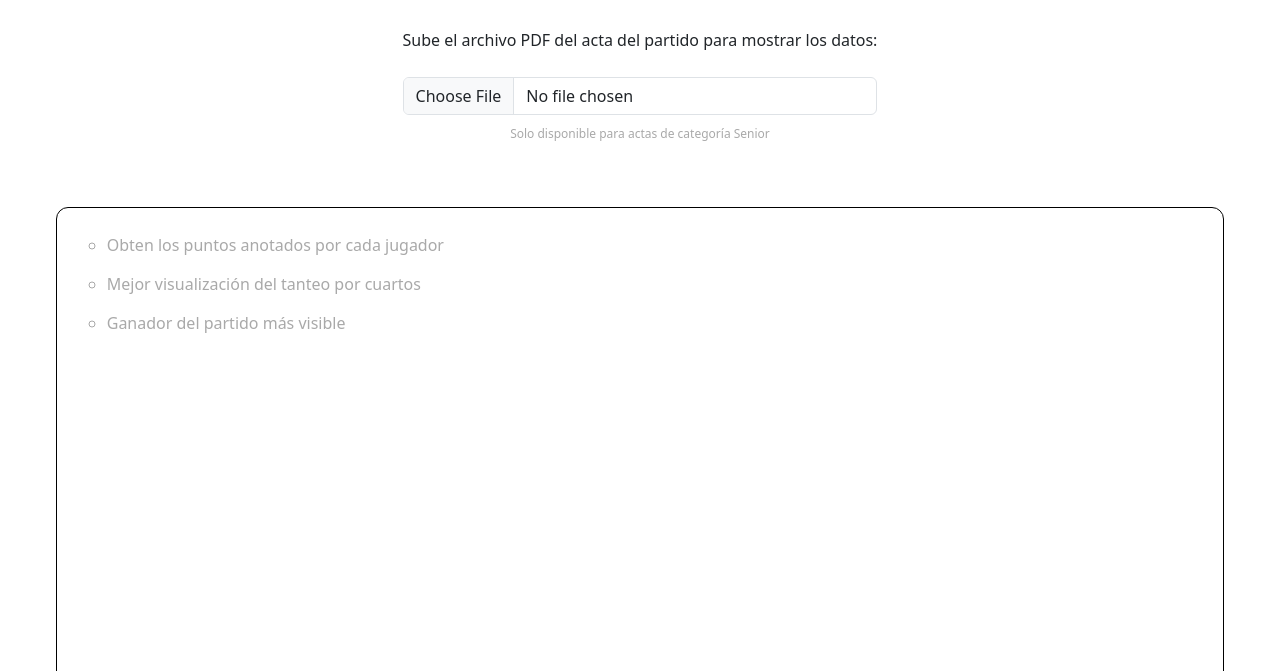
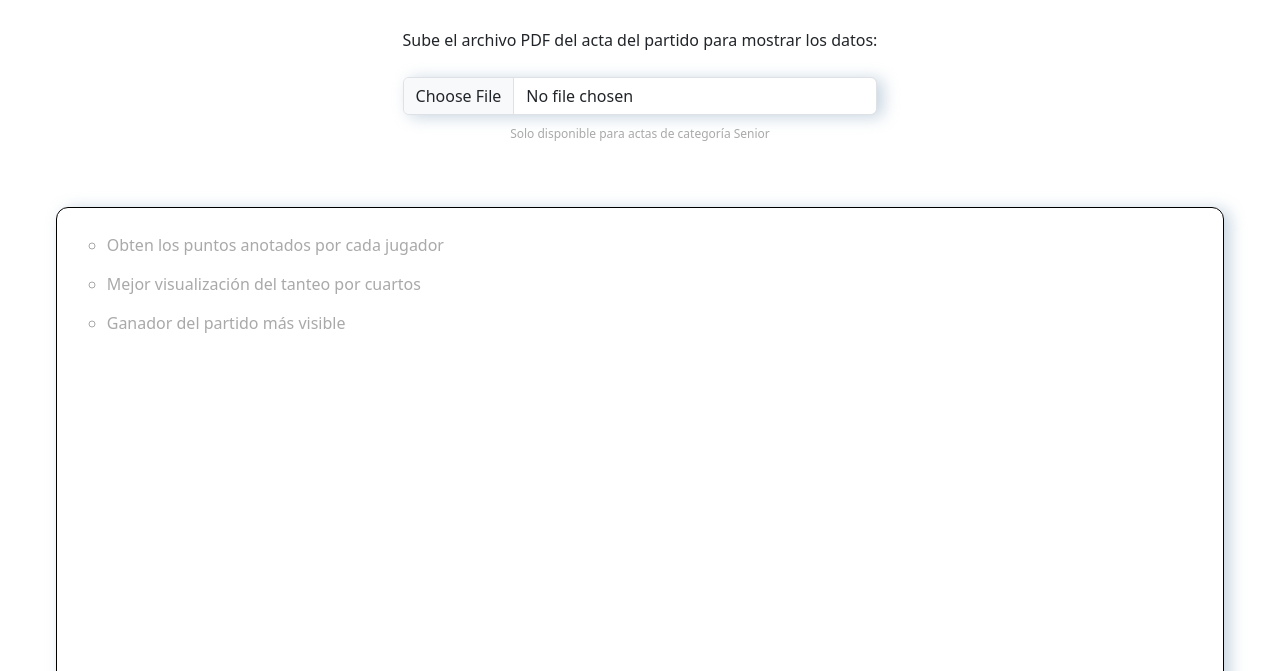
Before and after one commit to zordycor/acta-reader, a website with bundled scripts: page public/index.html in a window 1280 px wide. Shown: the part 129-800 px from the top of the page. Built offline with nearby package versions, Linux system fonts and the light colour scheme.

Commit message:
Added box-shadow

```diff
--- a/public/style.css
+++ b/public/style.css
@@ -54,6 +54,10 @@ body {
 
 .form-control {
 	margin:25px 0 10px;
+	box-shadow: rgba(136, 165, 191, 0.48)
+				6px 2px 16px 0px,
+				rgba(255, 255, 255, 0.8)
+				-6px -2px 16px 0px;
 }
 
 .category-warning {
@@ -71,6 +75,10 @@ body {
 	padding:25px;
 	text-align:left;
 	border-radius: 12px;
+	box-shadow: rgba(136, 165, 191, 0.48)
+				6px 2px 16px 0px,
+				rgba(255, 255, 255, 0.8)
+				-6px -2px 16px 0px;
 }
 
 .anotacion {
```
